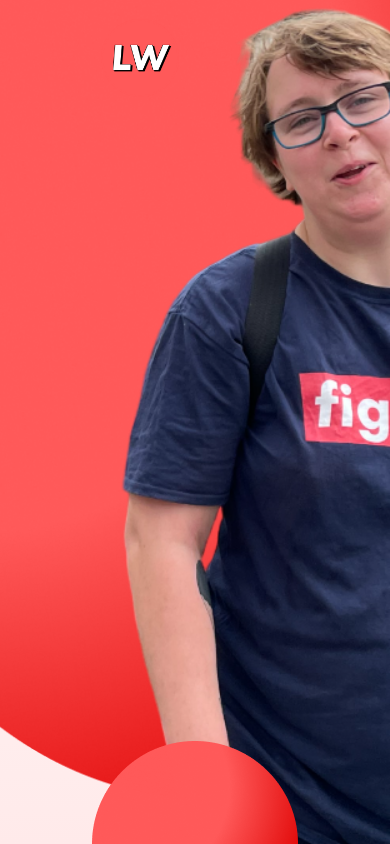
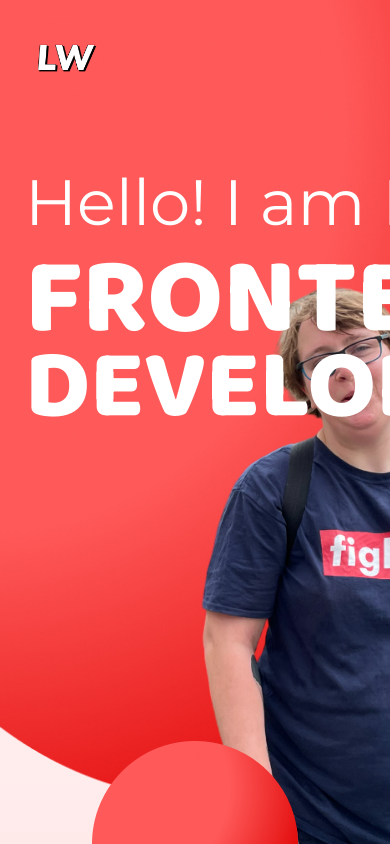
Before and after one commit to LinaWionsek/portfolio, an Angular app: page / in a window 390 px wide. Shown: the top 844 px of the page. Built offline with nearby package versions, Linux system fonts and the light colour scheme.

Commit message:
above the fold responsive start

```diff
--- a/src/app/app.component.scss
+++ b/src/app/app.component.scss
@@ -7,3 +7,10 @@
     display: flex;
     justify-content: center;
 }
+
+
+@media (max-width: 768px) {
+  .max-width {
+    width: 768px;
+  }
+}
--- a/src/app/main-content/above-the-fold/above-the-fold.component.scss
+++ b/src/app/main-content/above-the-fold/above-the-fold.component.scss
@@ -101,3 +101,51 @@ section {
     }
   }
 }
+
+@media (max-width: 768px) {
+  section {
+    justify-content: unset;
+    h1 {
+      color: white;
+    }
+  }
+
+  .right {
+    margin-left: 25px;
+  }
+
+  .img-container {
+    .ellipse1 {
+      position: absolute;
+    }
+    .profile-picture {
+      position: absolute;
+      bottom: 0;
+      height: 600px;
+      left: 120px;
+    }
+  }
+
+  .right {
+    z-index: 1;
+  }
+
+  .main-headline {
+    color: white;
+  }
+
+  .frontend {
+    line-height: 133px;
+    font-size: 108px;
+  }
+
+  .developer {
+    line-height: 122px;
+    font-size: 98px;
+    margin-top: -40px;
+  }
+
+  .bottom {
+    display: none;
+  }
+}
--- a/src/app/shared/header/header.component.scss
+++ b/src/app/shared/header/header.component.scss
@@ -54,3 +54,13 @@ nav {
     }
 
 }
+
+@media (max-width: 768px) {
+    nav {
+        height: 120px;
+        margin: 0px 25px;
+        display: flex;
+        justify-content: space-between;
+        align-items: center;
+    }
+}
```
